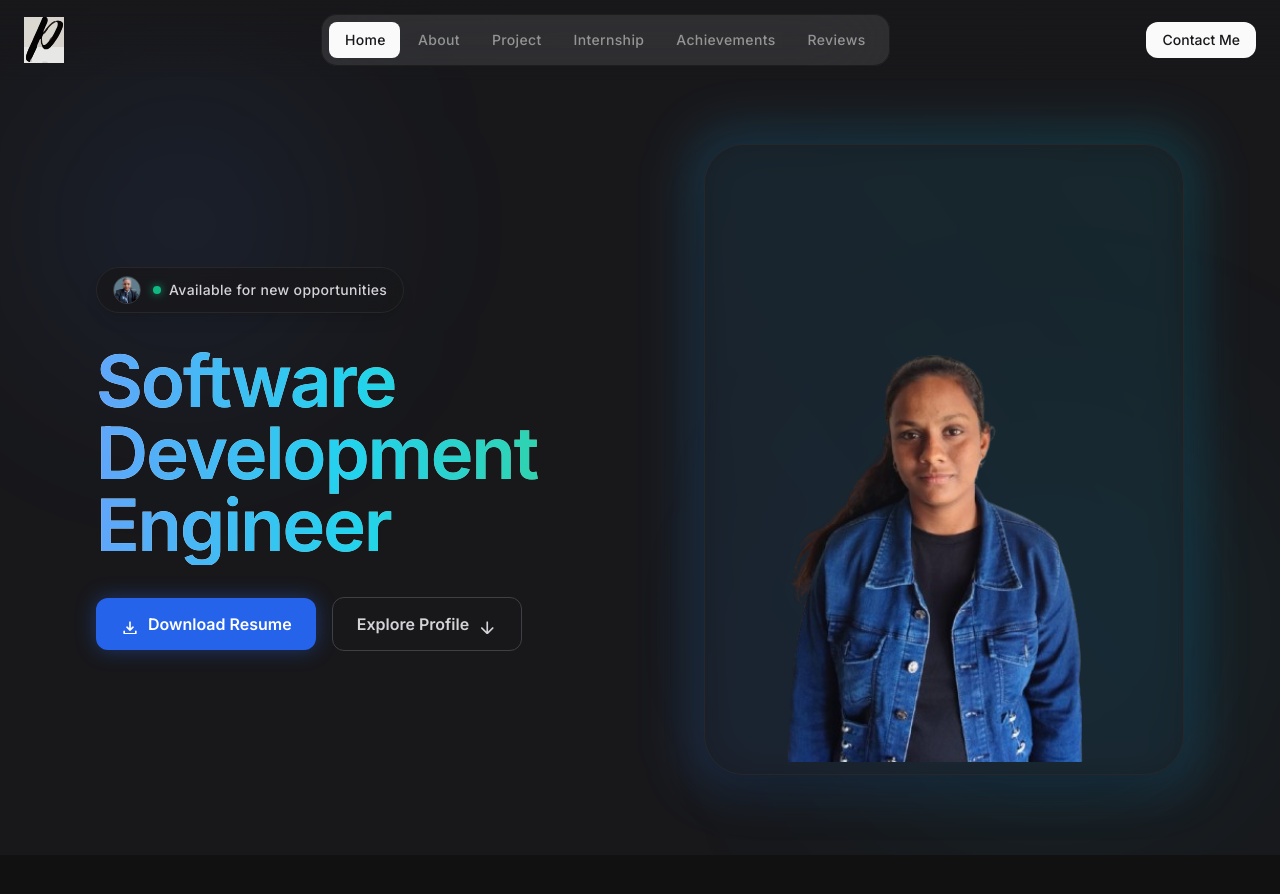
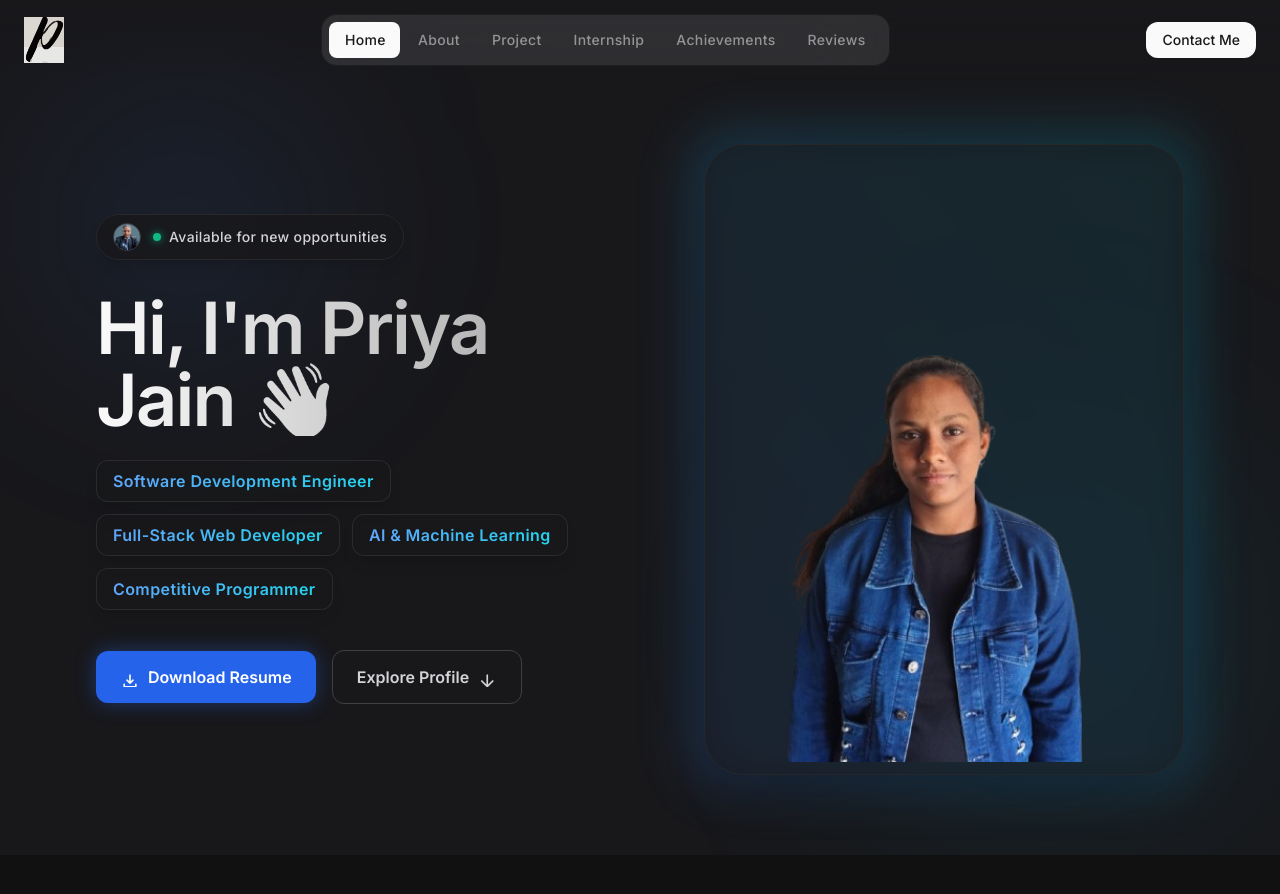
Before and after one commit to PJain7988/Portfolio, a React (Vite) app: page / in a window 1280 px wide. Shown: the top 894 px of the page. Built offline with nearby package versions, Linux system fonts and the light colour scheme.

Commit message:
Replace typewriter with static premium glowing badges for titles in Hero

```diff
--- a/src/components/Hero.jsx
+++ b/src/components/Hero.jsx
@@ -1,6 +1,5 @@
 import React from "react";
 import { motion } from "framer-motion";
-import { Typewriter } from "react-simple-typewriter";
 
 const Hero = () => {
     return (
@@ -35,29 +34,33 @@ const Hero = () => {
                     </motion.div>
 
                     <motion.h2
-                        className="headline-1 mb-6 lg:mb-8 text-4xl md:text-5xl lg:text-7xl font-extrabold leading-tight tracking-tight"
+                        className="headline-1 mb-5 lg:mb-6 text-4xl md:text-5xl lg:text-7xl font-extrabold leading-tight tracking-tight text-white"
                         initial={{ opacity: 0, y: 20 }}
                         animate={{ opacity: 1, y: 0 }}
                         transition={{ duration: 0.8, delay: 0.2, ease: "easeOut" }}
                     >
-                        <div className="min-h-[140px] md:min-h-[160px] lg:min-h-[220px] text-transparent bg-clip-text bg-gradient-to-r from-blue-400 via-cyan-400 to-emerald-400">
-                            <Typewriter
-                                words={[
-                                    "Hi, I'm Priya Jain 👋",
-                                    "Software Development Engineer",
-                                    "Full-Stack Web Developer",
-                                    "AI & ML Enthusiast",
-                                    "Competitive Programmer"
-                                ]}
-                                loop={true}
-                                cursor
-                                cursorStyle="|"
-                                typeSpeed={60}
-                                deleteSpeed={40}
-                                delaySpeed={2000}
-                            />
-                        </div>
+                        Hi, I'm Priya Jain 👋
                     </motion.h2>
+
+                    <motion.div
+                        className="flex flex-wrap items-center gap-3 mb-10"
+                        initial={{ opacity: 0, y: 20 }}
+                        animate={{ opacity: 1, y: 0 }}
+                        transition={{ duration: 0.8, delay: 0.4, ease: "easeOut" }}
+                    >
+                        {[
+                            "Software Development Engineer",
+                            "Full-Stack Web Developer",
+                            "AI & Machine Learning",
+                            "Competitive Programmer"
+                        ].map((title, index) => (
+                            <div key={index} className="px-4 py-2 bg-zinc-900/50 border border-zinc-700/50 rounded-xl shadow-lg backdrop-blur-sm">
+                                <span className="text-transparent bg-clip-text bg-gradient-to-r from-blue-400 to-cyan-400 font-bold tracking-wide text-sm md:text-base">
+                                    {title}
+                                </span>
+                            </div>
+                        ))}
+                    </motion.div>
 
 
                     <motion.div
```
